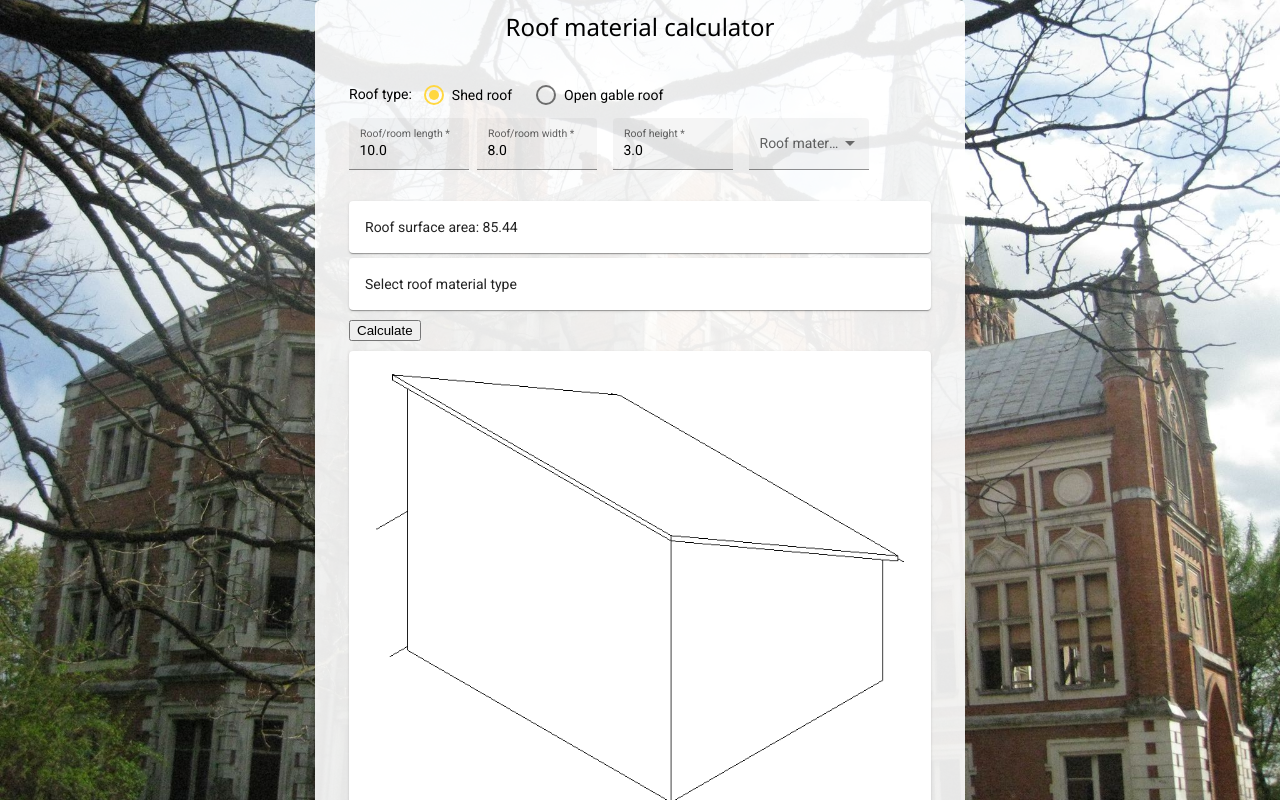
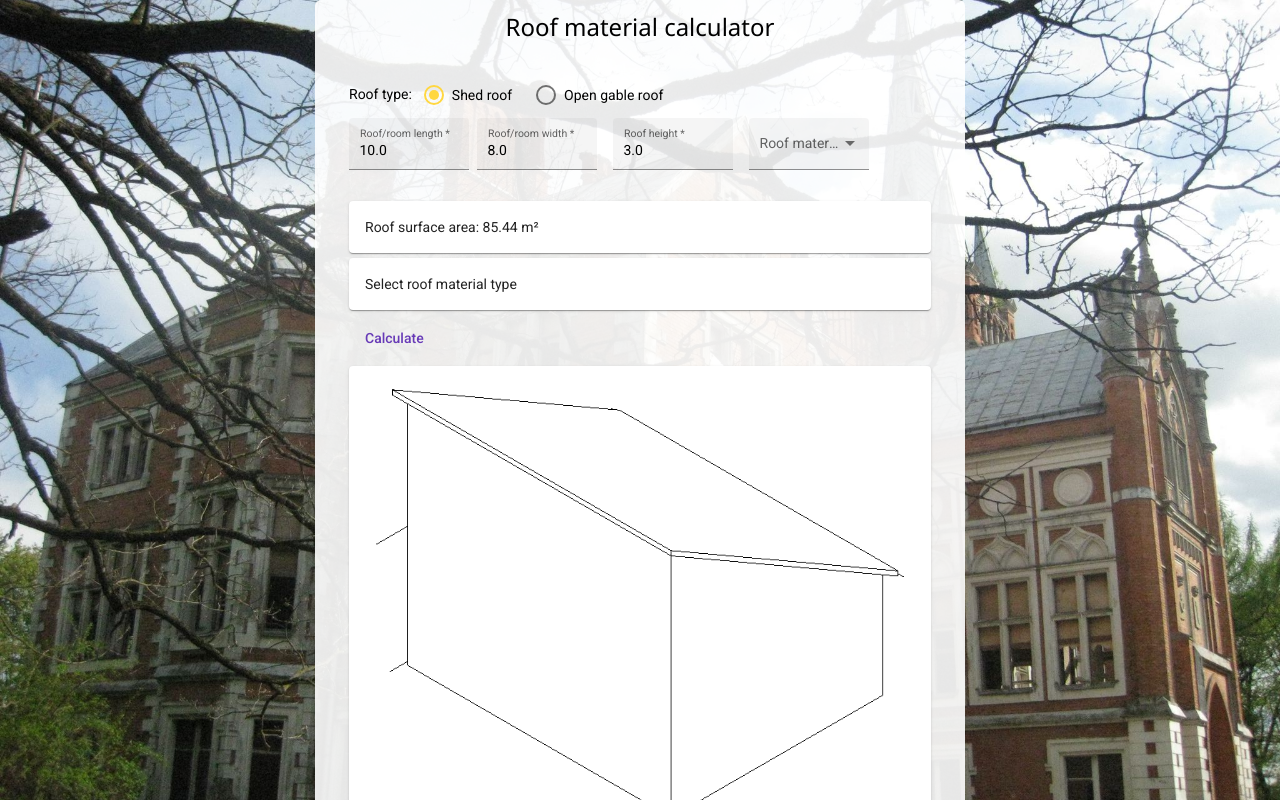
Before and after one commit to Raminta-Zurauskaite/RoofMaterialCalculator, an Angular app: page / in a window 1280 px wide. Built offline with nearby package versions, Linux system fonts and the light colour scheme.

Commit message:
Added square symbols

```diff
--- a/src/app/app.component.html
+++ b/src/app/app.component.html
@@ -36,13 +36,13 @@
                     </mat-select>
                     <mat-label>Roof material type</mat-label>
                 </mat-form-field>
-                <mat-card>Roof surface area: {{roofSurfaceAreaControl.value}} </mat-card>
+                <mat-card>Roof surface area: {{roofSurfaceAreaControl.value}} m&#178;</mat-card>
                 <mat-card>
                     <div *ngIf="roofMaterialTypeControl.value==''">
                         Select roof material type
                     </div>
                     <div *ngIf="roofMaterialTypeControl.value=='Roof tin'">
-                        You will need {{roofSurfaceAreaControl.value}} m*m of tin
+                        You will need {{roofSurfaceAreaControl.value}} m&#178; of tin
                     </div>
                     <div *ngIf="roofMaterialTypeControl.value=='Beasbeste'">
                         Add calculation for Beasbeste roof material type
@@ -51,7 +51,7 @@
                         Add calculation for Cerpes roof material type
                     </div>
                 </mat-card>
-                <button (click)="calculate()">Calculate</button>
+                <button mat-button color="primary" (click)="calculate()">Calculate</button>
                 <mat-card>
                     <!-- <p> Explanational picture of how rafter length is obtained:</p>
                         <p>run = roof/room width / 2</p>
```
